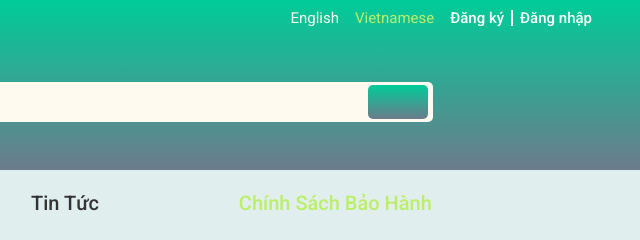
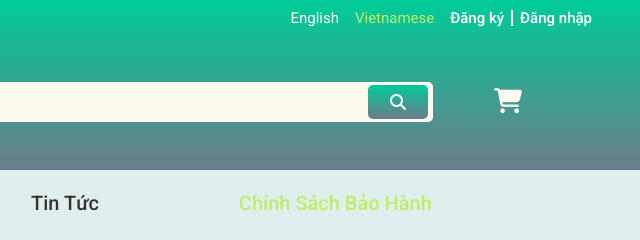
Before and after one commit to BlargShut/nhom8, a plain HTML site: page policy_page.html in a window 1280 px wide. Shown: the top 240 px of the page, 640-1280 px from the left. Drawn offline with nearby package versions, Linux system fonts and the light colour scheme; the site is published under a folder, as on GitHub Pages, so addresses that start at the root find nothing.

Commit message:
Update policy_page.html

```diff
--- a/policy_page.html
+++ b/policy_page.html
@@ -9,7 +9,7 @@
     <link rel="preconnect" href="https://fonts.gstatic.com" crossorigin>
     <link href="https://fonts.googleapis.com/css2?family=Roboto:wght@100..900&display=swap" rel="stylesheet">
     <link rel="stylesheet" href="./assest/css/policy_page.css">
-    <link rel="stylesheet" href="/assest/font/fontawesome-free-6.7.2-web/css/all.min.css">
+    <link rel="stylesheet" href="./assest/font/fontawesome-free-6.7.2-web/css/all.min.css">
     <link rel="stylesheet" href="./assest/css/policy_page_base.css">
     <link rel="icon" href="./assest/img/logo.png" type="image/png">
 </head>
```
